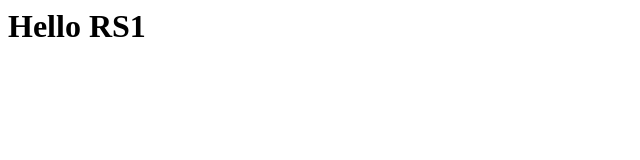
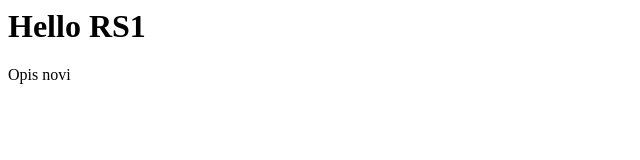
Before and after one commit to IzudinDilaver/rs1-vjezba, a plain HTML site: page index.html in a window 1280 px wide. Shown: the full height of the page, 0-640 px from the left. Drawn offline with Linux system fonts and the light colour scheme.

Commit message:
promjenjen index.html

```diff
--- a/index.html
+++ b/index.html
@@ -1 +1,2 @@
 <h1>Hello RS1</h1>
+<label>Opis novi</label>
```
